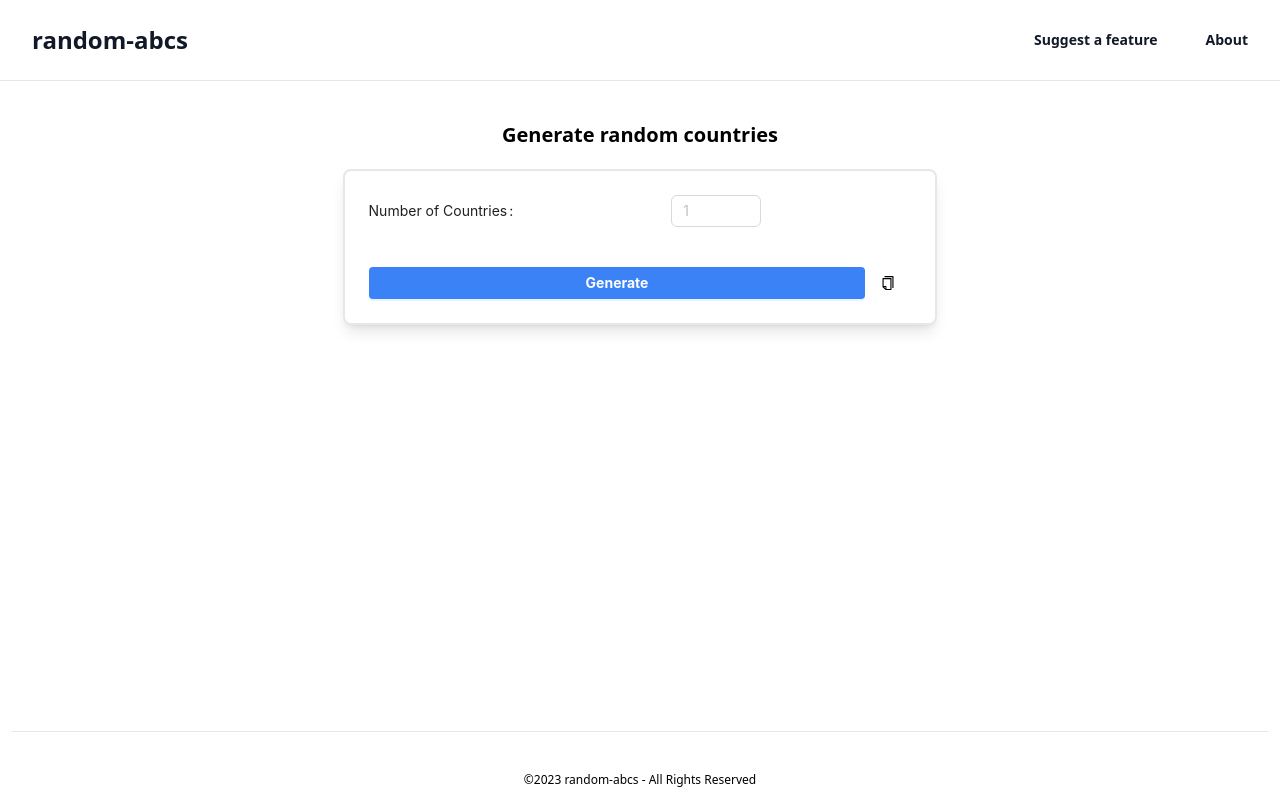
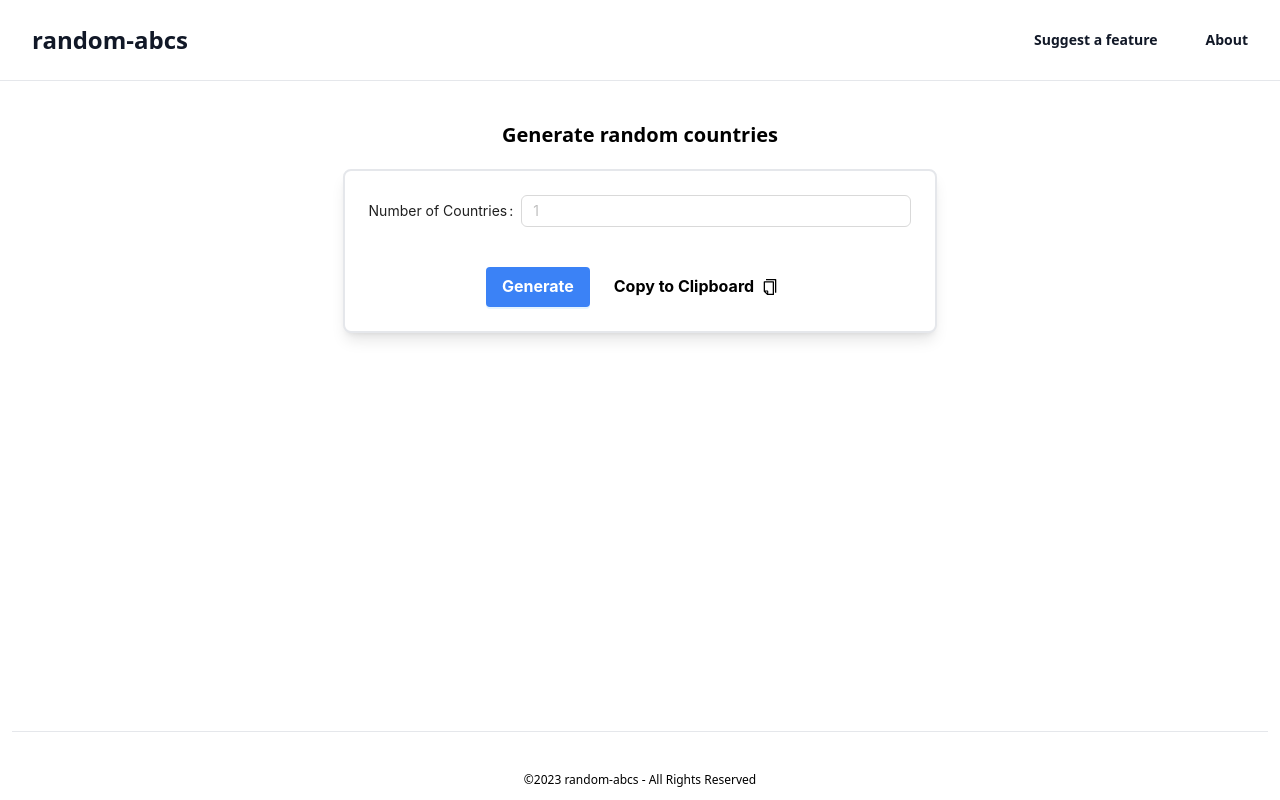
Before and after one commit to risenW/random-abcs, a Next.js app: page /random-countries in a window 1280 px wide. Built offline with nearby package versions, Linux system fonts and the light colour scheme.

Commit message:
clean up

```diff
--- a/src/components/RandomCountries.tsx
+++ b/src/components/RandomCountries.tsx
@@ -48,25 +48,28 @@ export default function RandomCountries(props: RandomCountriesProps) {
                             min={1}
                             max={countries.length}
                             placeholder='1'
+                            className='w-full'
                         />
                     </Form.Item>
 
                     <DisplayCountries countries={randomCountries} />
 
-                    <div className='flex'>
+                    <div className='flex justify-center mt-4 gap-2'>
                         <Button
+                            size='large'
                             type="primary"
                             htmlType="submit"
-                            className='bg-blue-500 hover:bg-blue-700 text-white font-bold rounded  w-full flex-1'
+                            className='bg-blue-500 hover:bg-blue-700 text-white font-bold rounded  '
                         >
                             Generate
                         </Button>
                         <Button
+                            size='large'
                             type="ghost"
                             onClick={handleCopy}
                             className='text-black hover:bg-gray-100 font-bold'
                         >
-                            <CopyOutlined />
+                            Copy to Clipboard <CopyOutlined />
                         </Button>
                     </div>
                 </Form>
```
